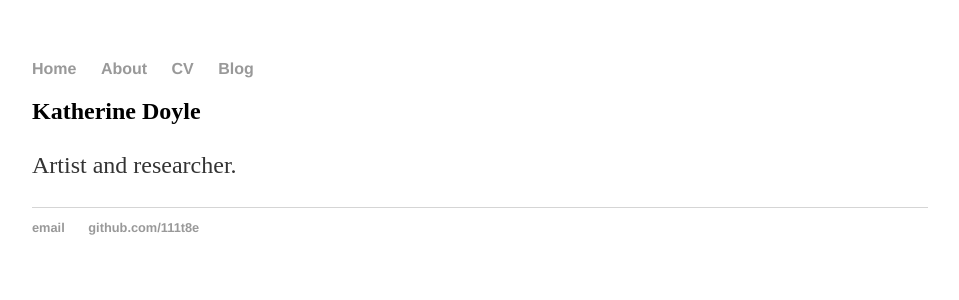
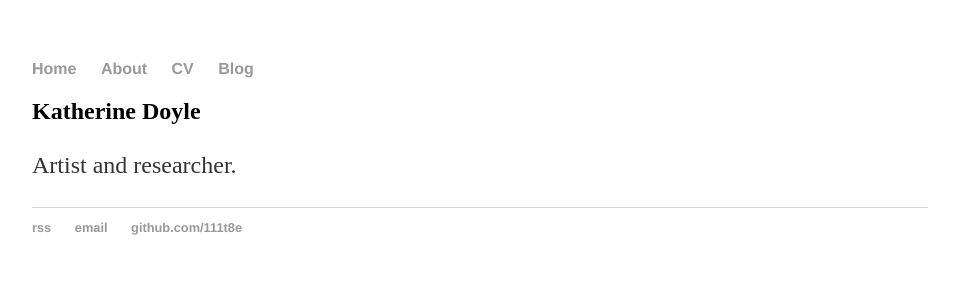
Before and after one commit to 111t8e/home, a Jekyll site: the page built from index.html, in a window 1280 px wide. Shown: the top 300 px of the page, without its empty margins (160-1119 px from the left). Built offline with Jekyll 4.4.1, drawn with Linux system fonts in a browser that asks for light colours.

Commit message:
Update default.html

```diff
--- a/_layouts/default.html
+++ b/_layouts/default.html
@@ -21,6 +21,7 @@
 			</div><!-- /.container -->
 			<footer>
 	    		<ul>
+	        		<li><a href="/atom.xml">rss</a></li>
 	        		<li><a href="mailto:111t8e@gmail.com">email</a></li>
 	        		<li><a href="https://github.com/111t8e">github.com/111t8e</a></li>
 				</ul>
```
